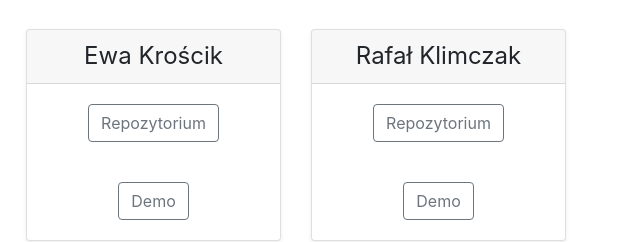
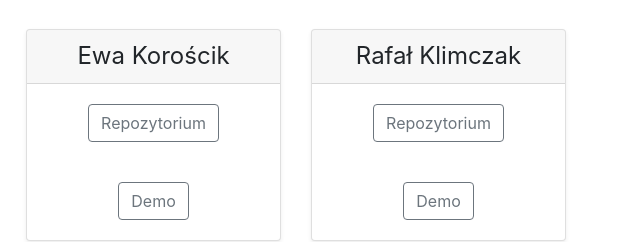
Before and after one commit to Daw-St/weater_app_coders_cadets, a plain HTML site: page index.html in a window 1280 px wide. Shown: the part 191-433 px from the top of the page, 629-1269 px from the left. Drawn offline with nearby package versions, Linux system fonts and the light colour scheme.

Commit message:
Update index.html

```diff
--- a/index.html
+++ b/index.html
@@ -39,7 +39,7 @@
               </div>
               <div class="card mb-2 shadow-sm">
                   <div class="card-header">
-                    <h4 class="my-0 font-weight-normal">Ewa Krościk</h4>
+                    <h4 class="my-0 font-weight-normal">Ewa Korościk</h4>
                   </div>
                   <div class="card-body">
                         <a class="btn btn-outline-secondary" href="https://github.com/everstar-dev/EWeAther" role="button">Repozytorium</a>
```
